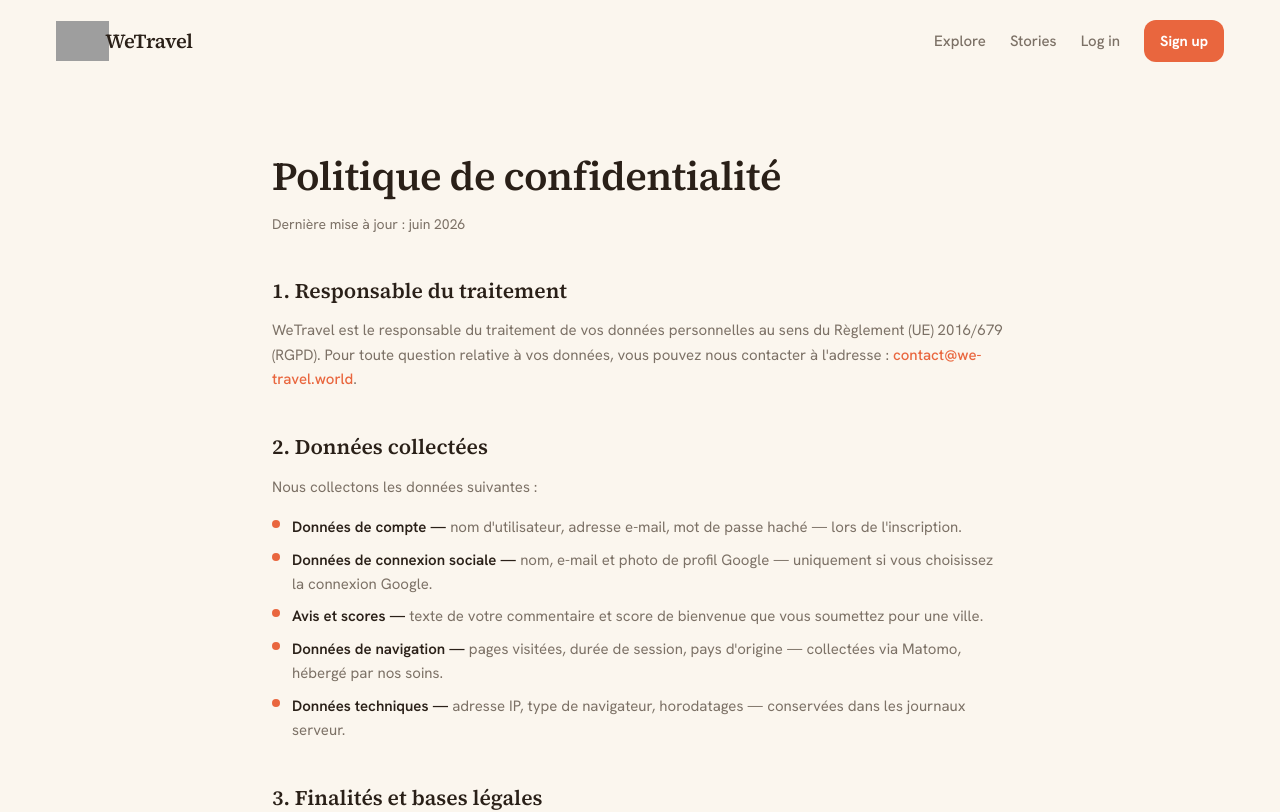
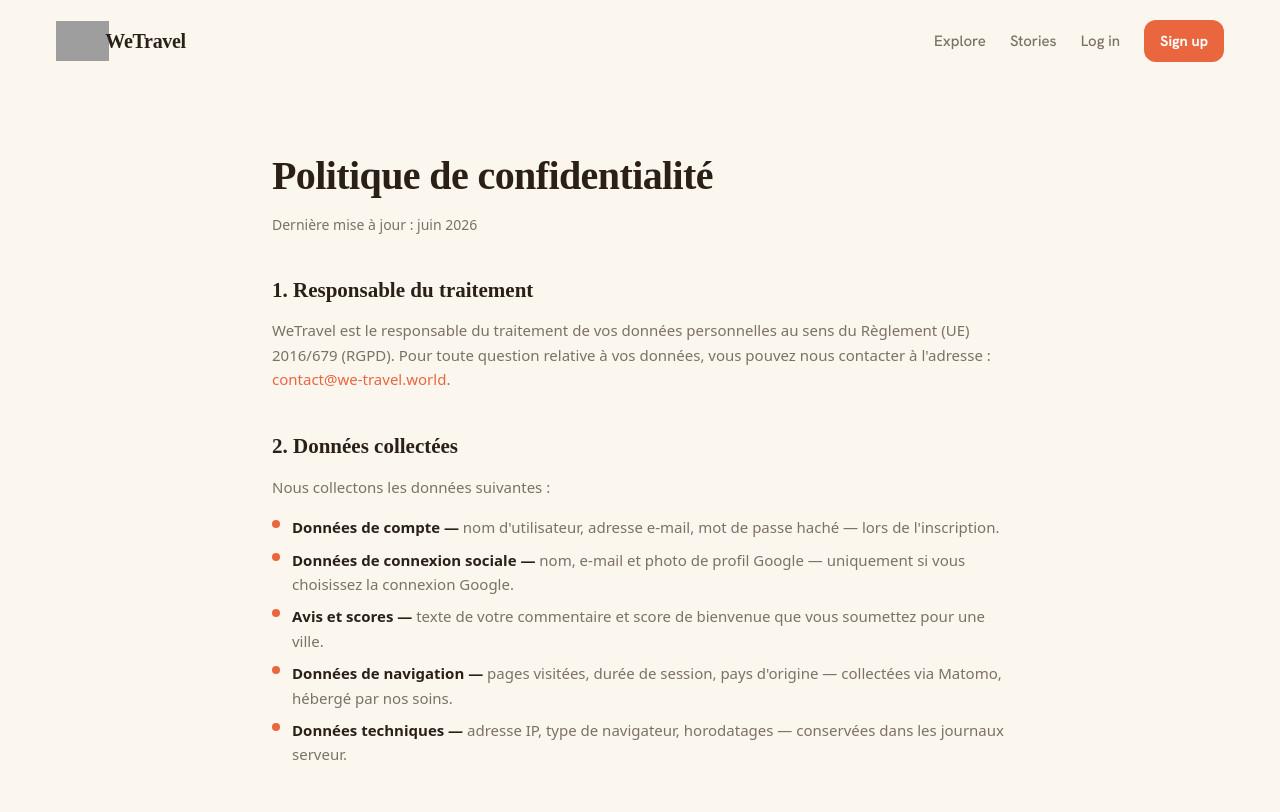
Before and after one commit to wetravel-world/wetravel-front, a Vue app: page /rgpd in a window 1280 px wide. Shown: the top 812 px of the page. Built offline with nearby package versions, Linux system fonts and the light colour scheme; no server answers; grey boxes are pictures that could not be loaded.

Commit message:
feat: Update home main phrase

```diff
--- a/src/pages/index.vue
+++ b/src/pages/index.vue
@@ -9,8 +9,8 @@
           <span class="text-[13px] font-bold text-wt-deep-blue">Travel like you belong everywhere</span>
         </div>
         <span class="hidden lg:block md:block">
-          <h1 class="font-serif font-semibold leading-[1.1] m-0 mb-6 text-[38px] md:text-[52px] lg:text-[58px] tracking-[-1.2px]">
-            Find the places to
+          <h1 class="font-semibold leading-[1.1] m-0 mb-6 text-[38px] md:text-[52px] lg:text-[58px] tracking-[-1.2px]">
+            Find places where you can
             <span class="text-wt-coral italic">travel safely.</span>
           </h1>
           <p class="text-[16px] md:text-[18px] leading-relaxed text-wt-sub m-0 mb-7 max-w-[480px]">
--- a/tailwind.config.js
+++ b/tailwind.config.js
@@ -24,8 +24,8 @@ export default {
         },
       },
       fontFamily: {
-        serif: ['"Source Serif 4"', 'Georgia', 'serif'],
-        sans: ['"Hanken Grotesk"', 'system-ui', 'sans-serif'],
+        serif: ['serif'],
+        sans: ['system-ui', 'sans-serif'],
         mono: ['"IBM Plex Mono"', 'monospace'],
       },
       boxShadow: {
```
